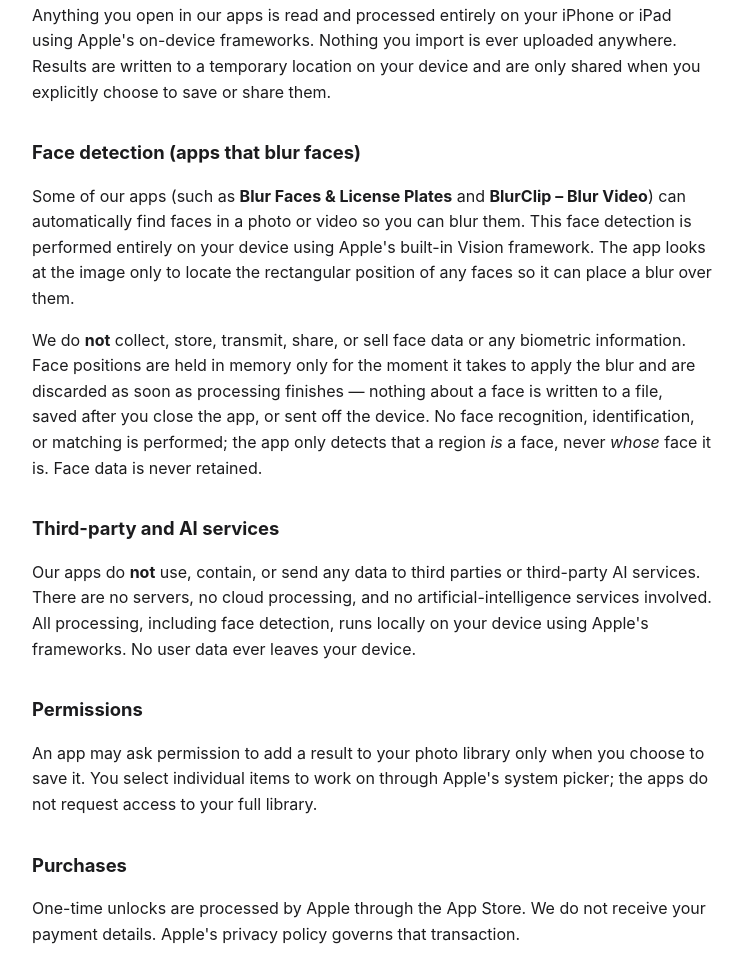
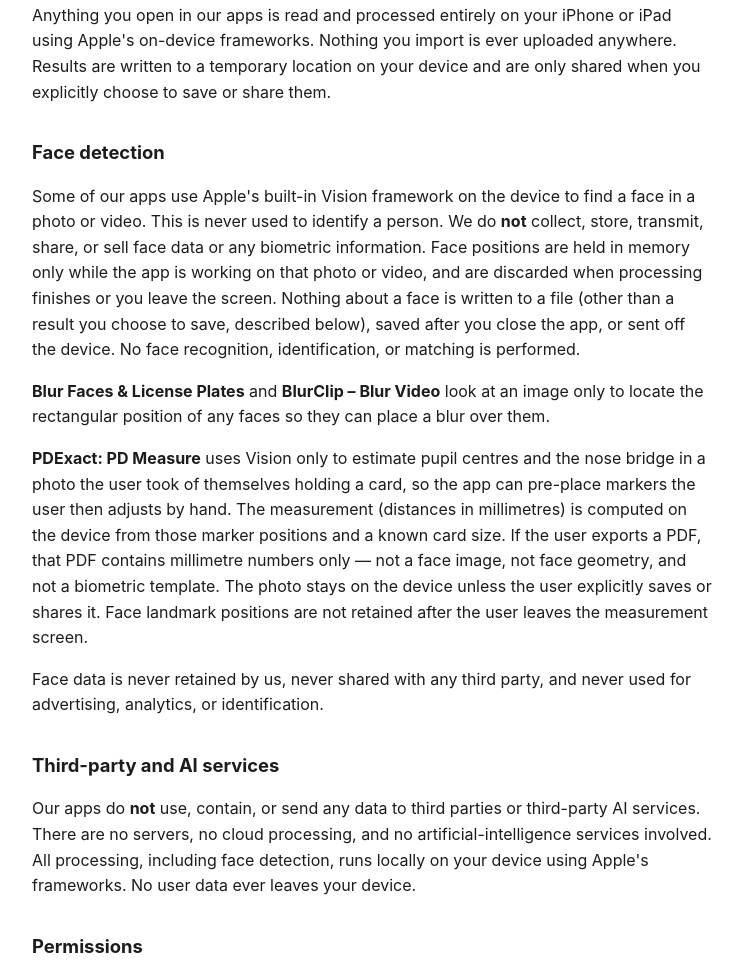
Before and after one commit to jmarrr/legal, a plain HTML site: page privacy.html in a window 1280 px wide. Shown: the part 749-1713 px from the top of the page, without its empty margins (268-1011 px from the left). Drawn offline with Linux system fonts and the light colour scheme.

Commit message:
Name PDExact in the Face detection section.
App Review 2.1 on PD Measure 1.0.4 asked for face-data quotes. The existing
section only named the blur apps; Vision landmarks for pupil pre-placement
are the same on-device, not-collected pattern.

```diff
--- a/privacy.html
+++ b/privacy.html
@@ -13,7 +13,7 @@
 </head>
 <body>
 <h1>Privacy Policy</h1>
-<p class="muted">Last updated: 10 September 2026</p>
+<p class="muted">Last updated: 25 September 2026</p>
 
 <p>This policy applies to all of our iOS apps, including <strong>HEIC to JPG Converter</strong> and <strong>Blur Faces &amp; License Plates</strong>, and any future apps we publish under the same developer account.</p>
 
@@ -29,9 +29,11 @@
 <h2>Your photos and files</h2>
 <p>Anything you open in our apps is read and processed entirely on your iPhone or iPad using Apple's on-device frameworks. Nothing you import is ever uploaded anywhere. Results are written to a temporary location on your device and are only shared when you explicitly choose to save or share them.</p>
 
-<h2>Face detection (apps that blur faces)</h2>
-<p>Some of our apps (such as <strong>Blur Faces &amp; License Plates</strong> and <strong>BlurClip &ndash; Blur Video</strong>) can automatically find faces in a photo or video so you can blur them. This face detection is performed entirely on your device using Apple's built-in Vision framework. The app looks at the image only to locate the rectangular position of any faces so it can place a blur over them.</p>
-<p>We do <strong>not</strong> collect, store, transmit, share, or sell face data or any biometric information. Face positions are held in memory only for the moment it takes to apply the blur and are discarded as soon as processing finishes &mdash; nothing about a face is written to a file, saved after you close the app, or sent off the device. No face recognition, identification, or matching is performed; the app only detects that a region <em>is</em> a face, never <em>whose</em> face it is. Face data is never retained.</p>
+<h2>Face detection</h2>
+<p>Some of our apps use Apple's built-in Vision framework on the device to find a face in a photo or video. This is never used to identify a person. We do <strong>not</strong> collect, store, transmit, share, or sell face data or any biometric information. Face positions are held in memory only while the app is working on that photo or video, and are discarded when processing finishes or you leave the screen. Nothing about a face is written to a file (other than a result you choose to save, described below), saved after you close the app, or sent off the device. No face recognition, identification, or matching is performed.</p>
+<p><strong>Blur Faces &amp; License Plates</strong> and <strong>BlurClip &ndash; Blur Video</strong> look at an image only to locate the rectangular position of any faces so they can place a blur over them.</p>
+<p><strong>PDExact: PD Measure</strong> uses Vision only to estimate pupil centres and the nose bridge in a photo the user took of themselves holding a card, so the app can pre-place markers the user then adjusts by hand. The measurement (distances in millimetres) is computed on the device from those marker positions and a known card size. If the user exports a PDF, that PDF contains millimetre numbers only &mdash; not a face image, not face geometry, and not a biometric template. The photo stays on the device unless the user explicitly saves or shares it. Face landmark positions are not retained after the user leaves the measurement screen.</p>
+<p>Face data is never retained by us, never shared with any third party, and never used for advertising, analytics, or identification.</p>
 
 <h2>Third-party and AI services</h2>
 <p>Our apps do <strong>not</strong> use, contain, or send any data to third parties or third-party AI services. There are no servers, no cloud processing, and no artificial-intelligence services involved. All processing, including face detection, runs locally on your device using Apple's frameworks. No user data ever leaves your device.</p>
```
